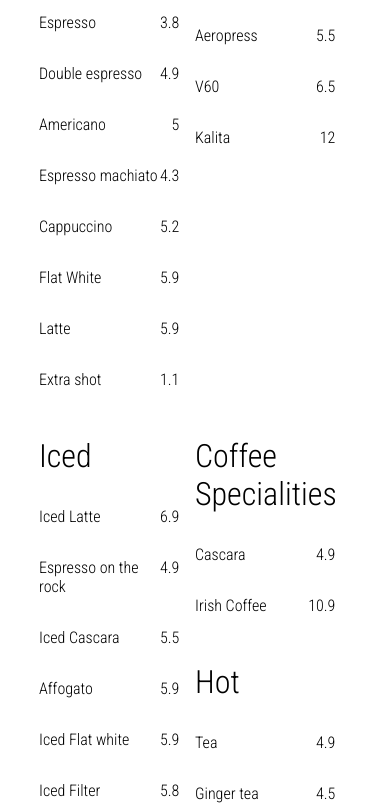
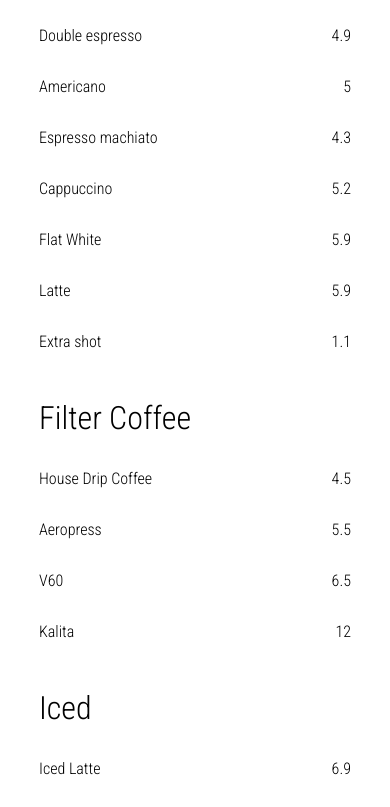
Before and after one commit to KonichiwaSensei/Hackathon1_Oranges, a website built with Vite: page menu.html in a window 390 px wide. Shown: the part 423-1230 px from the top of the page. Built offline with nearby package versions, Linux system fonts and the light colour scheme.

Commit message:
Menu section done

```diff
--- a/scss/style.scss
+++ b/scss/style.scss
@@ -14,17 +14,6 @@ $colorbody: white;
 $colorfont: black;
 $colorfooterlinks: #19699f;
 $colorfootertext: #ced4da;
-
-
-
-
-// Adding screen sizes here:
-
-@media screen and (max-width: 768px) {
-
-
-
-}
 
 // Body Style:
 
@@ -152,3 +141,22 @@ body {
     }
 
 }
+
+
+// Adding screen sizes here: (ALWAYS ON END)
+
+@media screen and (max-width: 768px) {
+    .menusection {
+
+        .menulisting{
+            width: 100%;
+
+            .drinknameandprice{
+                width: 100%;
+            }
+        }
+    }
+
+
+
+}
```
